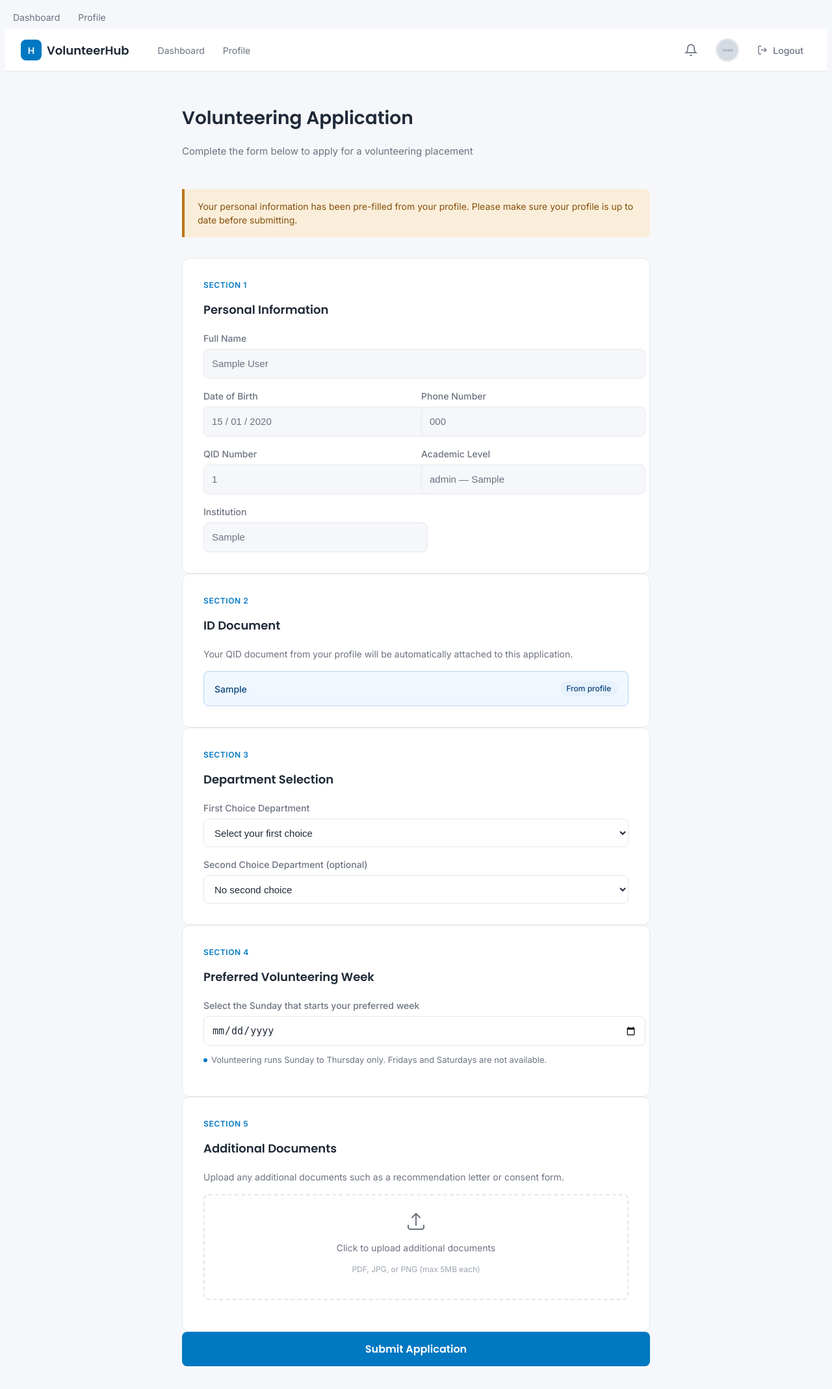
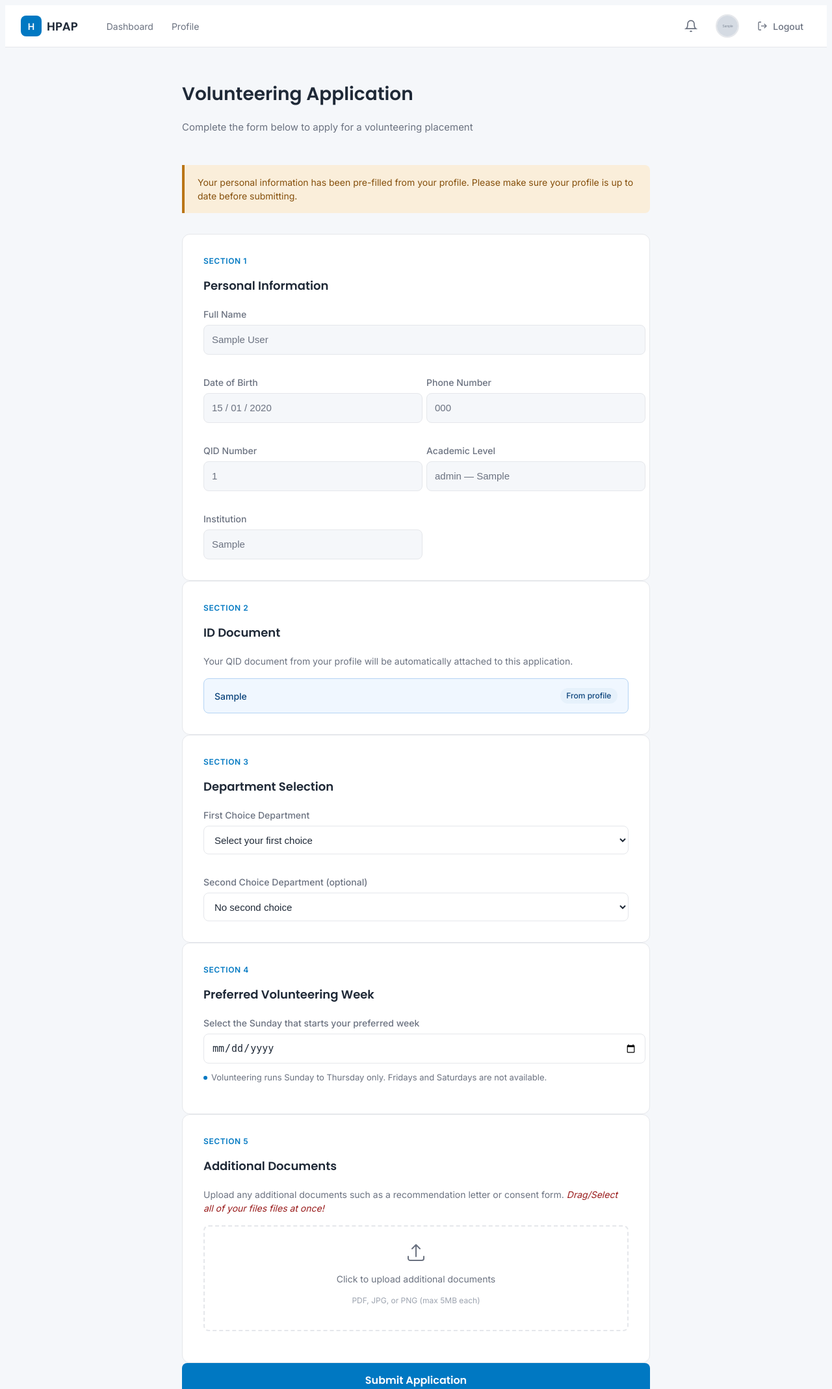
Before and after one commit to Sheamaa/BT-PROJECT, a Django app: page /apply/ in a window 1280 px wide. Shown: the top 2138 px of the page at 65% size. Before the commit the page ends 2103 px from the top, so only its background shows below. Run offline with Django 5.2, Linux system fonts and the light colour scheme; a user stored in the database is signed in; tables that the repository leaves empty hold one stand-in row (values such as "Sample post"); grey boxes marked "Sample" are stand-in pictures; data that the repository does not hold is empty.

Commit message:
added 3 new models - certificate, volunteeringDocument and attendanceSheet to handle after activity process

```diff
--- a/main/models.py
+++ b/main/models.py
@@ -175,3 +175,52 @@ class WorkshopRegistration(models.Model):
 
     def __str__(self):
         return f"{self.student.full_name} - {self.workshop.name}"
+
+
+class VolunteeringDocument(models.Model):
+    name = models.CharField(max_length=100)
+    file = models.FileField(upload_to='volunteering_documents/')
+    uploaded_at = models.DateTimeField(auto_now_add=True)
+    def __str__(self):
+        return f"{self.name}"
+
+
+class AttendanceSheet(models.Model):
+    STATUS_CHOICES = [
+        ('pending', 'Pending'),
+        ('verified', 'Verified'),
+        ('rejected', 'Rejected'),
+    ]
+    application = models.OneToOneField(Application, on_delete=models.CASCADE, related_name='attendance_sheet')
+    file = models.FileField(upload_to='attendance_sheets/')
+    status = models.CharField(max_length=20, choices=STATUS_CHOICES, default='pending')
+    uploaded_at = models.DateTimeField(auto_now_add=True)
+    staff_note = models.TextField(null=True, blank=True)
+    def __str__(self):
+       return f"Attendance - {self.application.student.full_name}"
+
+class Certificate(models.Model):
+    ACTIVITY_TYPE_CHOICES = [
+        ('workshop', 'Workshop'),
+        ('hospital', 'Hospital Volunteering'),
+    ]
+    activity_type = models.CharField(max_length=20, choices=ACTIVITY_TYPE_CHOICES)
+    student = models.ForeignKey(StudentProfile, on_delete=models.CASCADE, related_name='certificates')
+    application = models.OneToOneField(Application, on_delete=models.CASCADE, related_name='certificate')
+    workshop_registration = models.OneToOneField(WorkshopRegistration, on_delete=models.CASCADE, related_name='certificate')
+    department_name = models.CharField(max_length=100)
+    start_date = models.DateField()
+    hours = models.IntegerField()
+    certificate_file = models.FileField(upload_to='certificates/')
+    issued_at = models.DateTimeField(auto_now_add=True)
+
+    def __str__(self):
+        return f"Certificate - {self.student.full_name}"
+
+
+# class Feedback(models.Model):
+#     application = models.OneToOneField(Application, on_delete=models.CASCADE, related_name='feedback')
+#     feedback = models.TextField()
+#     created_at = models.DateTimeField(auto_now_add=True)
+#     def __str__(self):
+#         return f"Feedback - {self.application.student.full_name}"
--- a/main/views.py
+++ b/main/views.py
@@ -163,8 +163,8 @@ def apply(request):
             status__in=['submitted', 'under_review', 'approved']
         ).first()
 
-        if active_application:
-            messages.error(request, 'You already have an active application. You cannot submit another one until it is resolved.')
+        if active_application and active_application.preferred_slot == preferred_week:
+            messages.error(request, 'You already have an active application for this week. You may choose another week where you are free.')
             return redirect('dashboard')
 
         # get or create the weekly slot
--- a/static/css/apply.css
+++ b/static/css/apply.css
@@ -58,10 +58,14 @@
     margin-bottom: 1rem;
 }
 
+.section-desc span{
+    color: #991b1b;
+}
+
 .field-grid {
     display: grid;
     grid-template-columns: 1fr 1fr;
-    gap: 1rem;
+    gap: 2rem;
 }
 
 @media (max-width: 640px) {
--- a/static/css/staff.css
+++ b/static/css/staff.css
@@ -24,7 +24,7 @@
 /* Stats */
 .stats-grid {
     display: grid;
-    grid-template-columns: repeat(auto-fill, minmax(160px, 1fr));
+    grid-template-columns: repeat(auto-fill, minmax(200px, 1fr));
     gap: 1rem;
 }
 
@@ -227,7 +227,7 @@
     background: white;
     border: 1px solid #e5e7eb;
     border-radius: 12px;
-    padding: 1.75rem;
+    padding: 2rem;
 }
 
 .detail-section-title {
@@ -478,7 +478,7 @@
 .form-grid {
     display: grid;
     grid-template-columns: 1fr 1fr;
-    gap: 1.25rem;
+    gap: 2rem;
     margin-bottom: 2rem;
 }
 
--- a/templates/apply.html
+++ b/templates/apply.html
@@ -116,7 +116,7 @@
         <div class="card">
             <div class="section-label">Section 5</div>
             <h2 class="section-title">Additional Documents</h2>
-            <p class="section-desc">Upload any additional documents such as a recommendation letter or consent form.</p>
+            <p class="section-desc">Upload any additional documents such as a recommendation letter or consent form. <span><i>Drag/Select all of your files files at once!</i></span></p>
             <div class="upload-area" onclick="document.getElementById('extraDocs').click()">
                 <svg xmlns="http://www.w3.org/2000/svg" fill="none" viewBox="0 0 24 24" stroke-width="1.5"
                     stroke="currentColor">
--- a/templates/base.html
+++ b/templates/base.html
@@ -16,6 +16,17 @@
 </head>
 
 <body>
+
+
+    <header class="header">
+        <div class="header-content">
+
+            <div class="header-left">
+                <a href="{% url 'dashboard' %}" class="logo">
+                    <div class="logo-icon">H</div>
+                    <span class="logo-text">HPAP</span>
+                </a>
+
                 <nav class="nav">
                     {% if request.user.role == 'staff' %}
                     <a href="{% url 'staff_dashboard' %}"
@@ -40,25 +51,6 @@
                         Profile
                     </a>
                     {% endif %}
-    </nav>
-
-    <header class="header">
-        <div class="header-content">
-
-            <div class="header-left">
-                <a href="{% url 'dashboard' %}" class="logo">
-                    <div class="logo-icon">H</div>
-                    <span class="logo-text">VolunteerHub</span>
-                </a>
-                <nav class="nav">
-                    <a href="{% url 'dashboard' %}"
-                        class="nav-link {% if request.resolver_match.url_name == 'dashboard' %}nav-link-active{% endif %}">
-                        Dashboard
-                    </a>
-                    <a href="{% url 'profile' %}"
-                        class="nav-link {% if request.resolver_match.url_name == 'profile' %}nav-link-active{% endif %}">
-                        Profile
-                    </a>
                 </nav>
             </div>
 
--- a/templates/staff/application_detail.html
+++ b/templates/staff/application_detail.html
@@ -76,8 +76,7 @@
             </div>
             <div class="detail-item">
                 <p class="detail-label">Preferred Week</p>
-                <p class="detail-value">{{ application.preferred_slot.week_start_date|date:"M d, Y"|default:"Not
-                    specified" }}</p>
+                <p class="detail-value">{{ application.preferred_slot.week_start_date|date:"M d, Y"|default:"Not specified" }}</p>
             </div>
             <div class="detail-item">
                 <p class="detail-label">Department Supervisor</p>
```
Also changed, not shown: templates/staff/staff_department_form.html (+8 -11 lines), templates/staff/staff_workshop_form.html (+7 -2 lines), main/migrations/0007_volunteeringdocument_attendancesheet_certificate.py (added), media/application_documents/Dispute_Letter_for_Bankruptcy_Removal___PDF___Credit_Bureau___Cred_8e91IBk.jpg (added), media/profile_pictures/𝓥𝓵𝓪𝓭𝓲𝓵𝓮𝓷𝓪_𝓜𝓲𝓵𝓲𝔃𝓮.jpg (added), 1 other file. Lines whose indentation alone changed are shown as unchanged.
